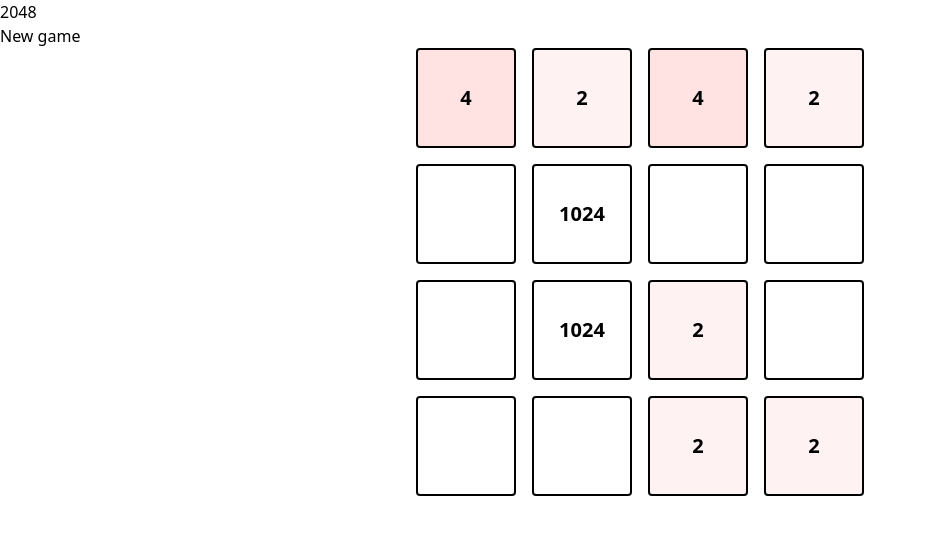
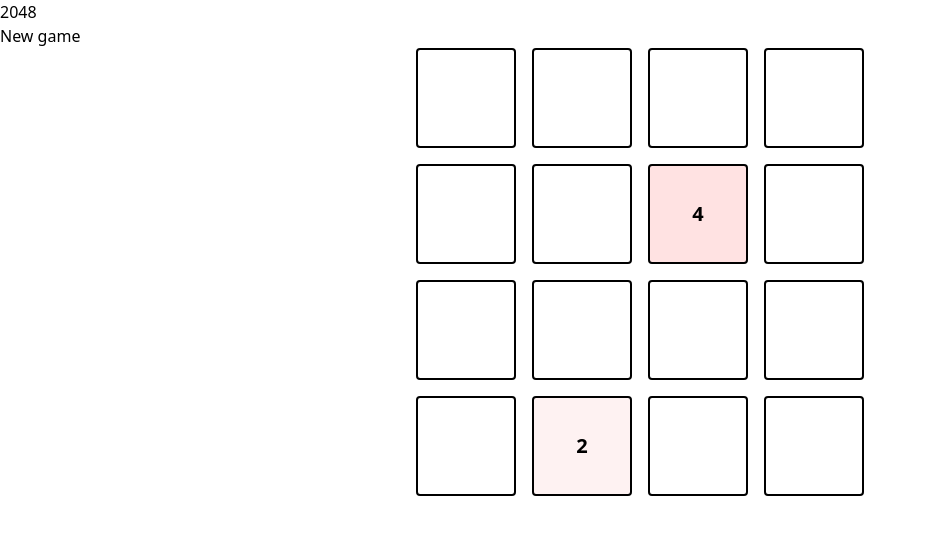
Before and after one commit to Mickael-Desclaux/2048, a React (Vite) app: page / in a window 1280 px wide. Shown: the top 534 px of the page, without its empty margins (0-926 px from the left). Built offline with nearby package versions, Linux system fonts and the light colour scheme.

Commit message:
Handle new game logic

```diff
--- a/src/App.tsx
+++ b/src/App.tsx
@@ -5,7 +5,6 @@ function App() {
   return (
     <>
       <h1>2048</h1>
-      <button>New game</button>
       <div>
         <Grid />
       </div>
--- a/src/Grid.tsx
+++ b/src/Grid.tsx
@@ -44,14 +44,18 @@ function gridsAreEqual(grid1: number[][], grid2: number[][]): boolean {
 
 export default function Grid() {
   const [grid, setGrid] = useState<number[][]>([
-    [4, 2, 4, 2],
-    [0, 1024, 0, 0],
-    [0, 1024, 2, 0],
-    [0, 0, 2, 2],
+    [0, 0, 0, 0],
+    [0, 0, 0, 0],
+    [0, 0, 0, 0],
+    [0, 0, 0, 0],
   ]);
   const [hasMoved, setHasMoved] = useState(false);
   const [gameOver, setGameOver] = useState<boolean>(false);
   const [wonGame, setWonGame] = useState<boolean>(false);
+
+  useEffect(() => {
+    startNewGame();
+  }, []);
 
   useEffect(() => {
     if (hasMoved) {
@@ -69,6 +73,20 @@ export default function Grid() {
       setWonGame(true);
     }
   }, [grid]);
+
+  function startNewGame() {
+    setGrid([
+      [0, 0, 0, 0],
+      [0, 0, 0, 0],
+      [0, 0, 0, 0],
+      [0, 0, 0, 0],
+    ]);
+    setGameOver(false);
+    setWonGame(false);
+
+    generateNewTitle();
+    generateNewTitle();
+  }
 
   function generateNewTitle() {
     const newTitleValue = Math.floor(Math.random() * 10) + 1 === 10 ? 4 : 2;
@@ -211,6 +229,8 @@ export default function Grid() {
   });
 
   return (
+    <div>
+      <button onClick={startNewGame}>New game</button>
       <div
         {...handlers}
         className="flex justify-center cursor-pointer touch-none select-none"
@@ -223,5 +243,6 @@ export default function Grid() {
         {gameOver && <p>Game Over !</p>}
         {wonGame && <p>You win !</p>}
       </div>
+    </div>
   );
 }
```
Lines whose indentation alone changed are shown as unchanged.
